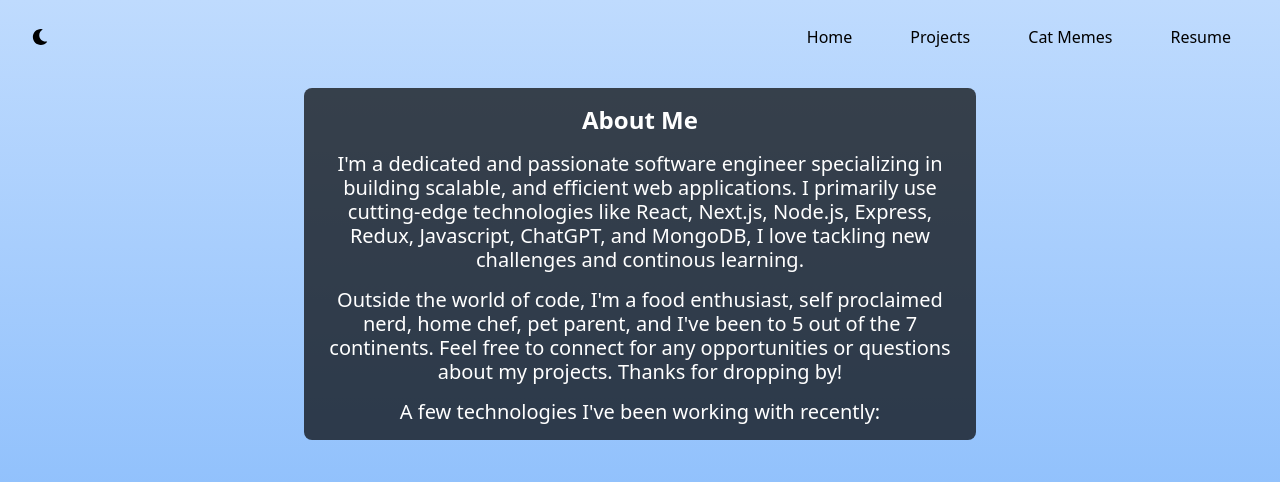
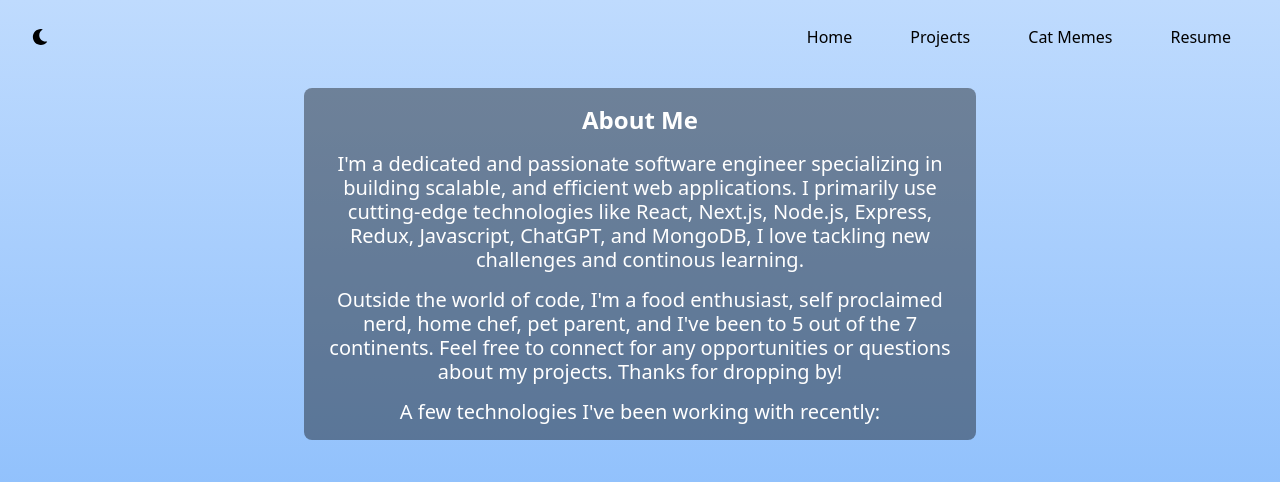
Before and after one commit to jonathankerth/my-portfolio, a Next.js app: page /About in a window 1280 px wide. Shown: the top 482 px of the page. Built offline with nearby package versions, Linux system fonts and the light colour scheme.

Commit message:
update text background opacity

```diff
--- a/src/pages/About.jsx
+++ b/src/pages/About.jsx
@@ -135,7 +135,7 @@ export default function About() {
       </Head>
       <Navbar />
       <main className="flex flex-col items-center justify-center flex-1 py-12 mt-10">
-        <div className="bg-black bg-opacity-70 rounded-lg p-4 mb-6 max-w-2xl">
+        <div className="bg-black/40 bg-opacity-80 rounded-lg p-4 mb-6 max-w-2xl">
           <h1 className="text-2xl font-bold text-white text-center mb-4">
             About Me
           </h1>
--- a/src/pages/Cats.jsx
+++ b/src/pages/Cats.jsx
@@ -75,7 +75,7 @@ export default function Cats() {
     >
       <Navbar />
       <main className="flex flex-col items-center justify-center flex-1 py-12 mt-10">
-        <div className="bg-black bg-opacity-70 rounded-lg p-4 mb-6 max-w-2xl">
+        <div className="bg-black/40 bg-opacity-80 rounded-lg p-4 mb-6 max-w-2xl">
           <h1 className="text-2xl font-bold text-white text-center mb-4">
             Send Me Your Cat Memes!
           </h1>
--- a/src/pages/Projects.jsx
+++ b/src/pages/Projects.jsx
@@ -169,7 +169,7 @@ export default function Projects() {
 
       <div className="min-h-[calc(100vh-64px)] flex flex-col justify-between">
         <div className="container mt-28 mb-28 mx-auto px-4 md:px-8">
-          <div className="bg-black bg-opacity-70 rounded-lg p-4 mb-6 max-w-sm mx-auto">
+          <div className="bg-black/40 bg-opacity-80 rounded-lg p-4 mb-6 max-w-sm mx-auto">
             <h1 className="text-2xl font-bold text-white text-center">
               A Few of My Projects
             </h1>
```
